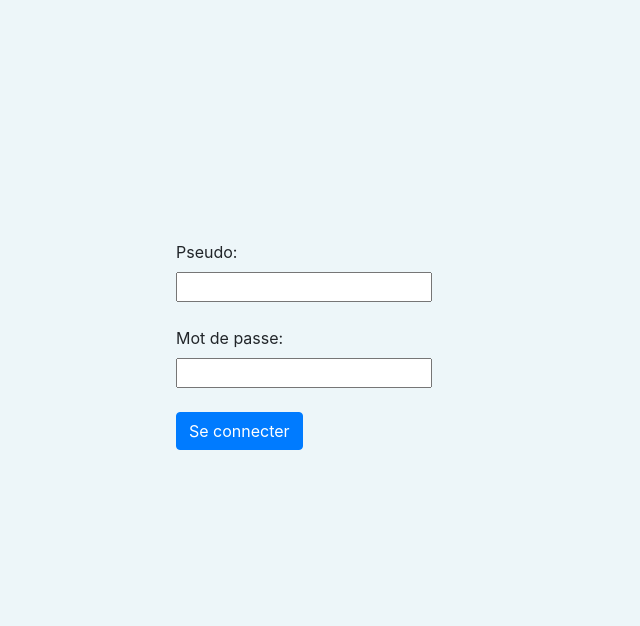
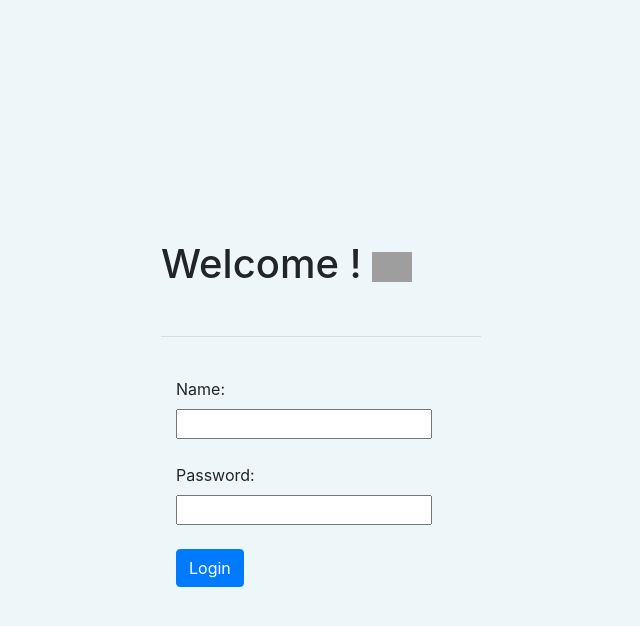
Before and after one commit to Alusio/s3uploader, a Django app: template uploader/templates/registration/login.html in a window 1280 px wide. Shown: the top 626 px of the page, without its empty margins (319-959 px from the left). Run offline with Django 3.2, Linux system fonts and the light colour scheme; the template is opened without the code that fills it, so the values that code supplies are empty, except form fields; tables that the repository leaves empty hold one stand-in row (values such as "Sample post"); form fields are guessed from the names that the template uses; some libraries are stand-ins or nearby versions; grey boxes are pictures that could not be loaded.

Commit message:
Update workflow

```diff
--- a/uploader/templates/index.html
+++ b/uploader/templates/index.html
@@ -7,9 +7,13 @@
 </head>
 <body>
 <header>
+    <a class="btn" href="{{ 'accounts/logout' }}" role="button"
+       style="background-color: #8E0000;color: white"><p style="font-size: 1.2em">Logout</p>
+    </a>
     <div class="section">
 
         <div class="container">
+
             <div class="mt-5">
             </div>
             <div class="row justify-content-center">
--- a/uploader/templates/registration/login.html
+++ b/uploader/templates/registration/login.html
@@ -2,7 +2,7 @@
 <html>
 <head>
     <meta charset="utf-8">
-    <title>S3 Example Static Only</title>
+    <title>Login</title>
 
     <link rel="stylesheet" type="text/css" href="{% static 'css/bootstrap.min.css' %}">
 
@@ -12,23 +12,31 @@
     <div class="section">
         <div class="container">
             <div class="row">
+
                 <div class="Absolute-Center is-Responsive">
+                    <h1>Welcome ! <img
+                            src="https://emojipedia-us.s3.dualstack.us-west-1.amazonaws.com/thumbs/120/google/241/grinning-face-with-smiling-eyes_1f604.png"
+                            width="40vw"></h1>
+
+                    <br>
+                    <hr>
+                    <br>
                     <div class="col-6">
                         {% block content %}
                             {{ form.media }}
                             <form method="post" class="log">
                                 {% csrf_token %}
-                                <label for="id_username">Pseudo:</label>
+                                <label for="id_username">Name:</label>
                                 <br>
                                 {{ form.username }}
                                 <br>
                                 <br>
-                                <label for="id_password">Mot de passe:</label>
+                                <label for="id_password">Password:</label>
                                 <br>
                                 {{ form.password }}
                                 <br>
                                 <br>
-                                <button class="btn btn-primary" type="submit">Se connecter</button>
+                                <button class="btn btn-primary" type="submit">Login</button>
                             </form>
                         {% endblock %}
                     </div>
--- a/uploader/views.py
+++ b/uploader/views.py
@@ -9,7 +9,6 @@ from django.views.generic.edit import CreateView
 from django.urls import reverse_lazy
 from django.core.files.storage import FileSystemStorage
 import boto3
-
 
 @login_required
 @transaction.atomic
```
